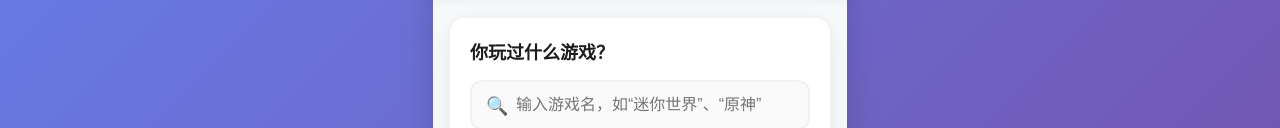
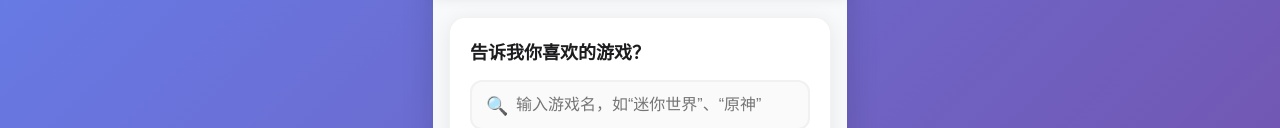
Before and after one commit to idoia1027/gemini, a plain HTML site: page index.html in a window 1280 px wide. Shown: the part 179-307 px from the top of the page. Drawn offline with Linux system fonts and the light colour scheme.

Commit message:
Add files via upload

```diff
--- a/index.html
+++ b/index.html
@@ -493,7 +493,7 @@
 
     <div class="tab-content" id="tab1-content">
       <div class="card">
-        <div class="card-title">你玩过什么游戏？</div>
+        <div class="card-title">告诉我你喜欢的游戏？</div>
         <div class="search-container">
           <div class="search-icon">🔍</div>
           <input type="text" class="search-input" id="userInput" placeholder="输入游戏名，如“迷你世界”、“原神”">
```
